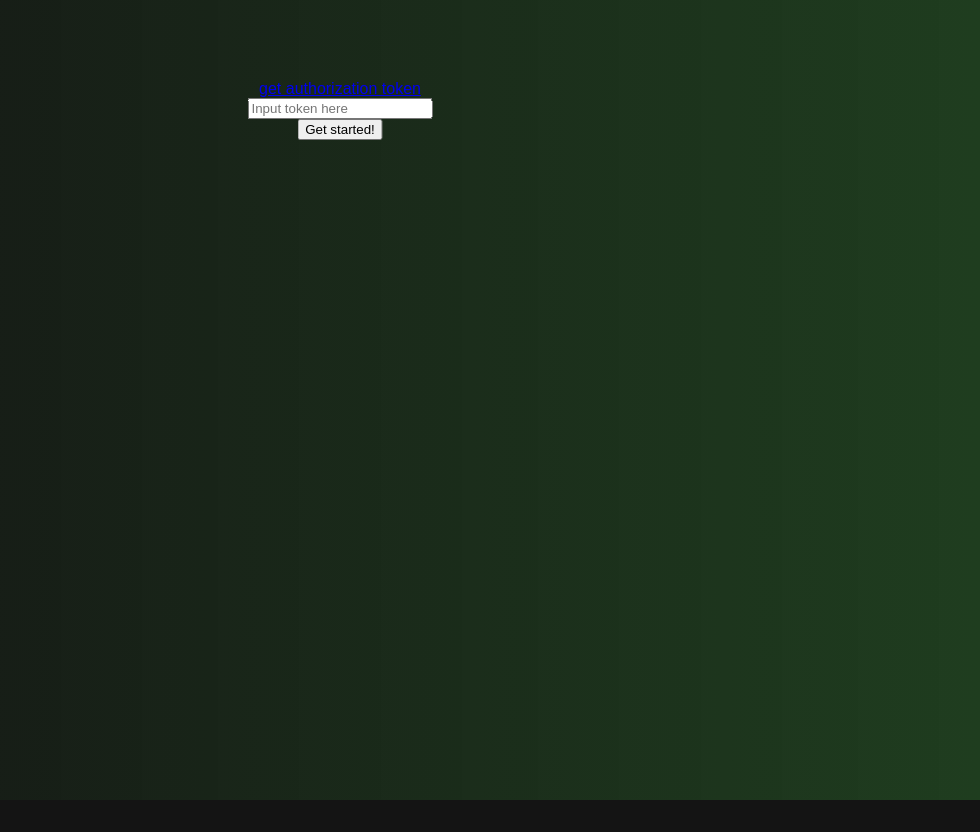
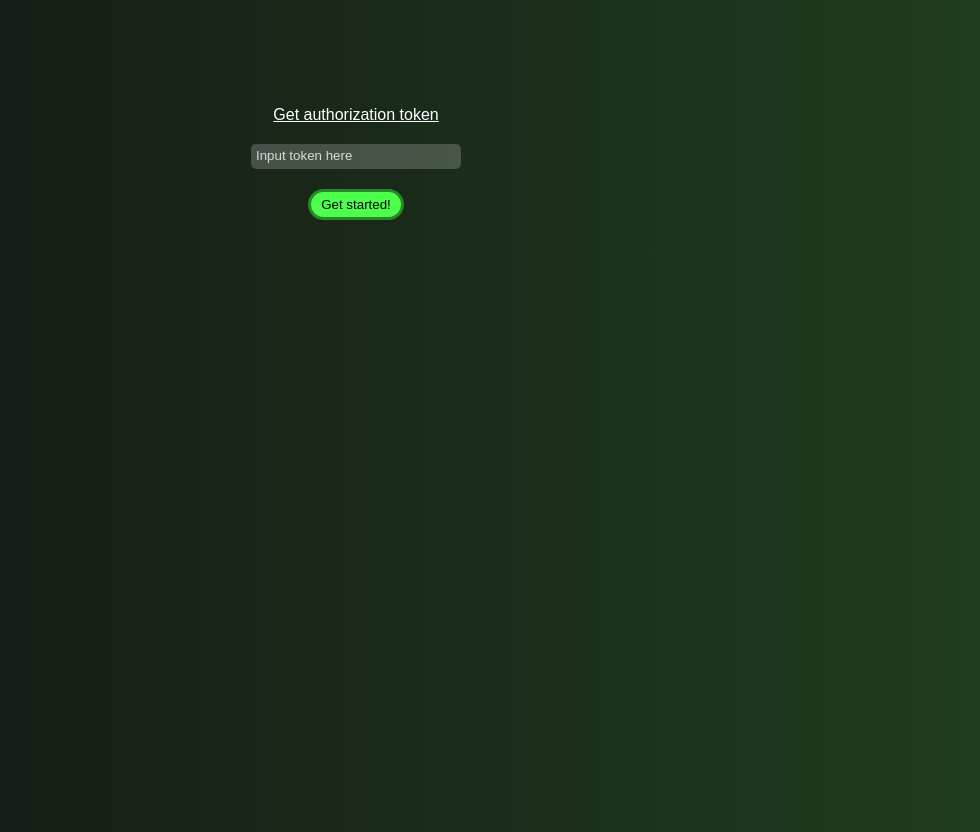
Before and after one commit to NathanCioppa/Spotify-Sidebar, a plain HTML site: page index.html in a window 1280 px wide. Shown: the whole page, without its empty margins (300-1280 px from the left). Before the commit the page ends 800 px from the top, so only its background shows below. Drawn offline with Linux system fonts and the light colour scheme.

```diff
--- a/index.html
+++ b/index.html
@@ -16,10 +16,10 @@
         user-read-playback-state user-modify-playback-state
         -->
         <a id="link" href="https://accounts.spotify.com/authorize?client_id=d91f06fc4f9841ef85a0aebcb7973751&redirect_uri=https://nathancioppa.github.io/spotify-app.html&response_type=token&scope=user-read-private user-read-email playlist-read-private playlist-modify-public playlist-modify-private user-read-currently-playing user-read-playback-state user-modify-playback-state">
-        get authorization token
+        Get authorization token
         </a>
         <input id="token-input" type="text" placeholder="Input token here">
-        <button onclick=signIn()>Get started!</button>
+        <button id="start" onclick=signIn()>Get started!</button>
     </div>
 
     <div id="app" class="align-items">
--- a/index.js
+++ b/index.js
@@ -127,6 +127,10 @@ function pageLoad() {
     elem('greeting').innerText = 'Good '+getGreeting()+','
 }
 
+let intervalCurrent
+let intervalQueue
+let intervalAnimation
+
 async function signIn() {
     const inputToken = document.getElementById('token-input').value
 
@@ -149,9 +153,9 @@ async function signIn() {
         getPlaylists()
         getCurrent()
         showContent()
-        setInterval(getCurrent, 1000)
-        setInterval(getQueue, 5000)
-        setInterval(playAnimation, 1)
+        intervalCurrent= setInterval(getCurrent, 1000)
+        intervalQueue= setInterval(getQueue, 5000)
+        intervalAnimation= setInterval(playAnimation, 1)
 
 //sets pins from local storage to info.pins and displays them
         for(let i=0; i<localStorage.length; i++) {
@@ -1061,6 +1065,14 @@ function signOut() {
     elem('app').style.display='none'
     elem('sign-in').style.display='flex'
 
+    clearInterval(intervalAnimation)
+    clearInterval(intervalCurrent)
+    clearInterval(intervalQueue)
+
+    elem('home-pins').innerHTML = ''
+
+    info.playlists = []
+    elem('playlists').innerHTML = ''
 }
 
 //switches the side of the window that the entire app is aligned to
--- a/style.css
+++ b/style.css
@@ -8,6 +8,7 @@ body {
     background-color: rgb(20, 20, 20);
     background-image: linear-gradient(to right, rgb(20, 20, 20), rgba(75, 225, 75, 0.2));
     margin: 2vh;
+    height: 100vh;
 }
 button:hover{
     cursor: pointer;
@@ -25,9 +26,39 @@ div {
     align-items: center;
     text-align: center;
     position: fixed;
-    left: 50%;
-    top: 10%;
-    transform: translate(-50%);
+    margin-top: 10vh;
+    width: 100%;
+    height: 100%;
+}
+#link{
+    margin:10px;
+    color: white;
+}
+#token-input{
+    padding: 5px;
+    border-radius: 5px;
+    border: none;
+    background-color: rgba(255, 255, 255, 0.2);
+    margin: 10px;
+    width: 200px;
+    color: white;
+    font-family: monospace;
+}
+#token-input::placeholder{
+    color: rgba(255, 255, 255, 0.8);
+    font-family: sans-serif;
+}
+#token-input:focus{
+    outline: 1px solid white;
+}
+#start{
+    margin: 10px;
+    padding: 5px;
+    padding-left: 10px;
+    padding-right: 10px;
+    border-radius: 100vh;
+    border: 3px solid rgb(39, 136, 39);
+    background-color: rgb(75, 255, 75);
 }
 .row{
     flex-direction: row;
```
